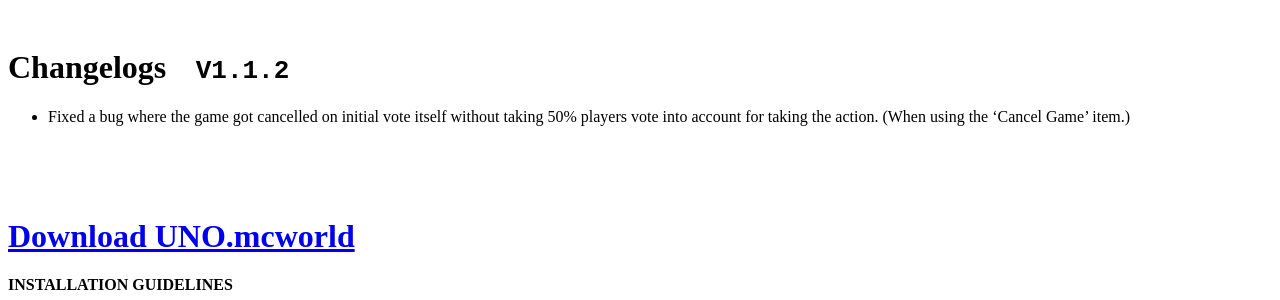
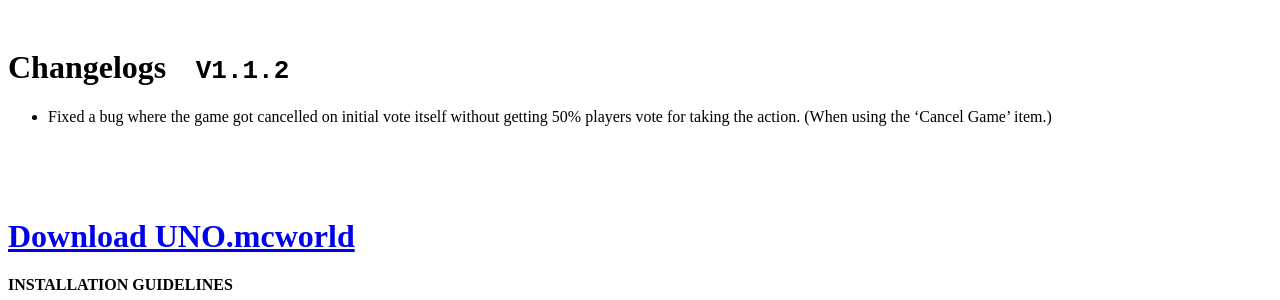
Before and after one commit to Scarlet-Dynasty/scarlet-dynasty.github.io, a Jekyll site: the page built from maps/uno.md, in a window 1280 px wide and 900 px high, scrolled down 6927 px. Shown: the part 183-483 px from the top of the window. Built offline with Jekyll 4.4.1, drawn with Linux system fonts in a browser that asks for light colours.

Commit message:
Update uno.md

```diff
--- a/maps/uno.md
+++ b/maps/uno.md
@@ -203,7 +203,7 @@ Join our community Discord to become a part of the Beta Play Tester program!
 
 # Changelogsㅤ`V1.1.2`
 
-- Fixed a bug where the game got cancelled on initial vote itself without taking 50% players vote into account for taking the action. (When using the 'Cancel Game' item.)
+- Fixed a bug where the game got cancelled on initial vote itself without getting 50% players vote for taking the action. (When using the 'Cancel Game' item.)
 
 <br>
 <br>
```
